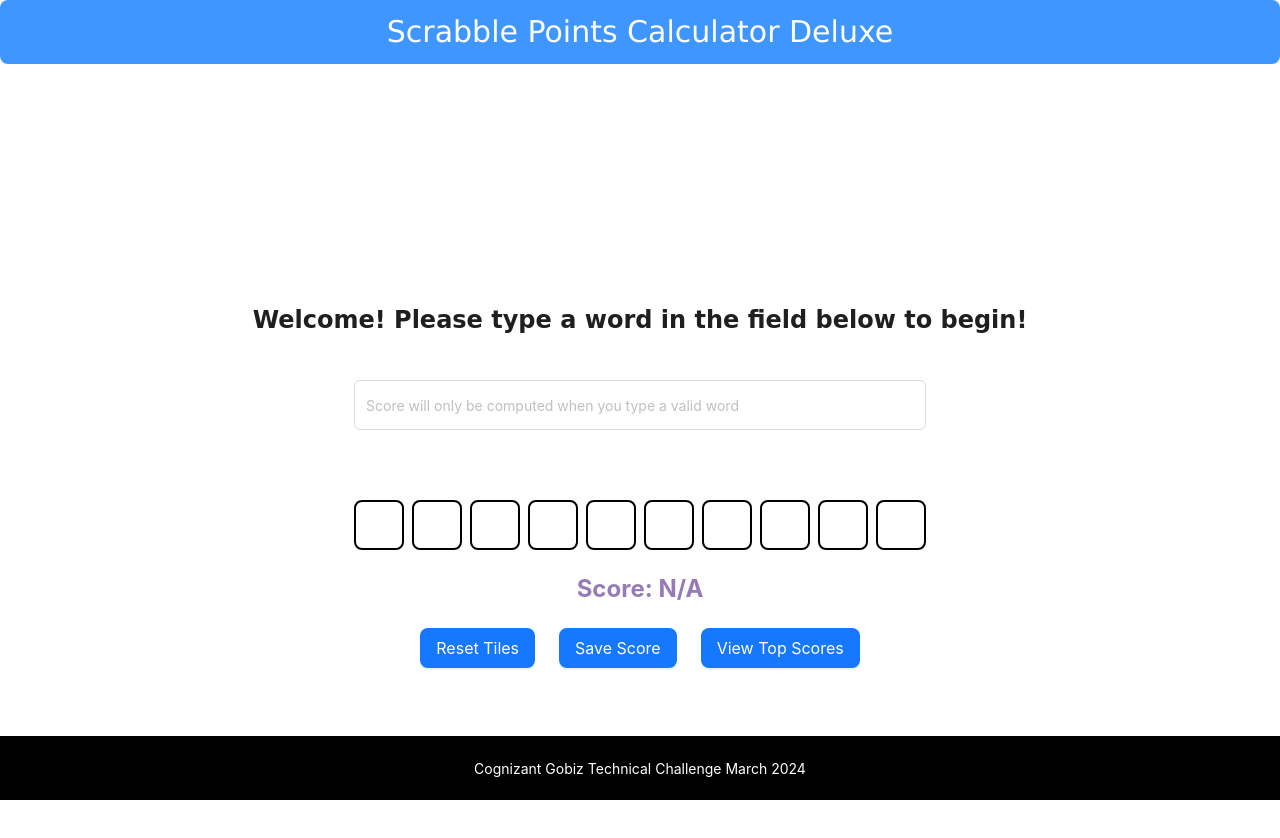
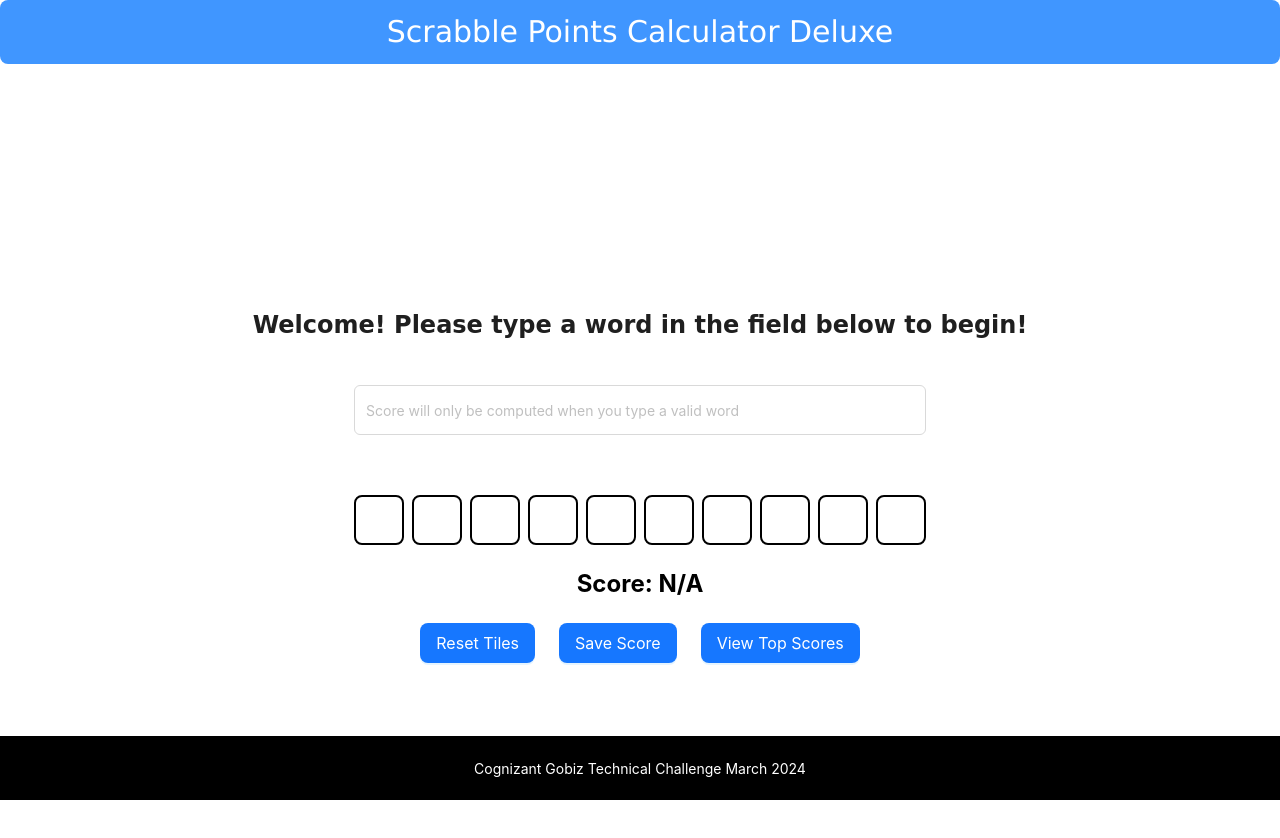
Before and after one commit to eLn86/spc-web, a React (Create React App) app: page / in a window 1280 px wide. Shown: the top 838 px of the page. Built offline with nearby package versions, Linux system fonts and the light colour scheme.

Commit message:
extract onClick anonymous functions to named functions.

```diff
--- a/src/pages/Main/Main.jsx
+++ b/src/pages/Main/Main.jsx
@@ -1,10 +1,11 @@
 import { Button, Card, Flex, Input, Typography } from 'antd';
 import React, { useEffect, useState } from 'react';
 import { checkIfValidWord } from "../../apis/dictionaryAPI";
-import { ALPHABET_SCORE_MAP, HTTPSTATUS } from "../../constants";
+import { ALPHABET_SCORE_MAP, HTTPSTATUS, LABELS } from "../../constants";
 import PageWrapper from "../../components/PageWrapper";
 import { saveScore } from "../../apis/scoresAPI";
 import { useNavigate } from "react-router-dom";
+import Loader from "../Loader/Loader";
 
 const { Text } = Typography;
 
@@ -14,6 +15,8 @@ const Main = () => {
     const [value, setValue] = useState('');
     const [isScoreSaved, setIsScoreSaved] = useState(false);
     const [isInvalidWord, setIsInvalidWord] = useState(false);
+    const [isLoading, setIsLoading] = useState(false);
+    const [isSaveScoresLoading, setIsSaveScoresLoading] = useState(false);
     const [score, setScore] = useState(0);
 
     useEffect(() => {
@@ -21,7 +24,9 @@ const Main = () => {
             // Send Axios request here
             if (value) {
                 if (value.length <= 10) {
+                    setIsLoading(true);
                     const response = await checkIfValidWord(value);
+                    setIsLoading(false);
                     const { status } = response;
                     if (status === HTTPSTATUS.NOTFOUND) {
                         setIsInvalidWord(true);
@@ -53,7 +58,6 @@ const Main = () => {
         alignItems: 'center',
     }
     const inputStyle = {
-        marginBottom: '10px',
         height: '50px'
     }
     const inputErrorStyle = {
@@ -84,68 +88,96 @@ const Main = () => {
         alignItems: 'center'
     }
 
-    const scoreTextStyle = {
+    const scoreAvailableTextStyle = {
         fontSize: '24px',
         margin: '20px 0px',
         fontWeight: 'bold',
         color: '#967BB6'
     }
 
+    const scoreUnavailableTextStyle = {
+        fontSize: '24px',
+        margin: '20px 0px',
+        fontWeight: 'bold',
+        color: '#000000'
+    }
+
+    // Handler functions
+    const handleResetOnClick = () => {
+        setValue('');
+        setScore(0);
+        setIsScoreSaved(false);
+        setIsInvalidWord(false);
+    }
+
+    const handleSaveOnClick = async () => {
+        if (value && !isInvalidWord) {
+            const score = calculateScore(value);
+            try {
+                setIsSaveScoresLoading(true);
+                await saveScore({ word: value, score })
+                setIsSaveScoresLoading(false);
+                setIsScoreSaved(true);
+                setTimeout(() => setIsScoreSaved(false), 3000);
+            } catch (e) {
+                console.log('error when calling save score api: ', e);
+            }
+        }
+    }
+
+    // Render functions
+    const renderCards = () => Array(10).fill().map((_, index) => (
+        <Card style={cardStyle} key={index} data-testid='tile'>
+            {value && value.charAt(index).toUpperCase()}
+        </Card>
+    ))
+
     return (
         <PageWrapper>
-            <Flex style={welcomeMessageStyle}>Welcome! Please type a word in the field below to begin!</Flex>
+            {isLoading && <Loader/>}
+            <Flex style={welcomeMessageStyle} data-testid='welcome-text'>
+                {LABELS.WELCOME_TEXT}
+            </Flex>
             <Flex style={tilesWrapperStyle}>
                 <Input
                     value={value}
                     maxLength={10}
                     style={isInvalidWord ? inputErrorStyle : inputStyle}
-                    placeholder={'Score will only be computed when you type a valid word'}
-                    onChange={e => setValue(e.target.value)}
+                    placeholder={LABELS.WORD_INPUT_PLACEHOLDER_TEXT}
+                    onChange={e => !isLoading && setValue(e.target.value)}
                     data-testid='input-field'
                 />
                 <Text type={'success'} style={scoreSavedTextStyle} data-testid='score-saved'>
-                    {isScoreSaved && `Your score has been saved!`}
+                    {isScoreSaved && LABELS.SCORE_SAVED_TEXT}
                 </Text>
                 <Text type={'danger'} style={invalidWordTextStyle} data-testid='invalid-word-error-text'>
-                    {isInvalidWord && `The word you typed is invalid, please try another word!`}
+                    {isInvalidWord && LABELS.WORD_INVALID_TEXT}
                 </Text>
                 <Flex gap={'small'}>
-                    {Array(10).fill().map((_, index) => (
-                        <Card style={cardStyle} key={index} data-testid='tile'>
-                            {value && value.charAt(index).toUpperCase()}
-                        </Card>
-                    ))}
+                    {renderCards()}
                 </Flex>
             </Flex>
 
             <Flex data-testid={'score'}>
-                <Text style={scoreTextStyle}>Score: {score && score || 'N/A'}</Text>
+                <Text
+                    style={score
+                        ? scoreAvailableTextStyle
+                        : scoreUnavailableTextStyle}
+                >
+                    Score: {score && score || 'N/A'}
+                </Text>
             </Flex>
             <Flex gap={'large'}>
                 <Button
-                    onClick={() => {
-                        setValue('');
-                        setScore(0);
-                        setIsScoreSaved(false);
-                        setIsInvalidWord(false);
-                    }}
+                    onClick={handleResetOnClick}
                     data-testid='reset-tiles-btn'
                     type="primary"
                     size={'large'}>
                     Reset Tiles
                 </Button>
-                <Button data-testid='save-btn' type="primary" size={'large'} onClick={async () => {
-                    if (value && !isInvalidWord) {
-                        const score = calculateScore(value);
-                        try {
-                            await saveScore({ word: value, score })
-                            setIsScoreSaved(true);
-                            setTimeout(() => setIsScoreSaved(false), 3000);
-                        } catch (e) {
-                            console.log('error when calling save score api: ', e);
-                        }
-                    }
-                }}>Save Score</Button>
+                <Button data-testid='save-btn' type="primary" size={'large'} loading={isSaveScoresLoading}
+                        onClick={handleSaveOnClick}>Save
+                    Score</Button>
                 <Button data-testid='view-top-scores-btn' type="primary" size={'large'}
                         onClick={() => navigate('/top-scores')}>View Top Scores</Button>
             </Flex>
```
